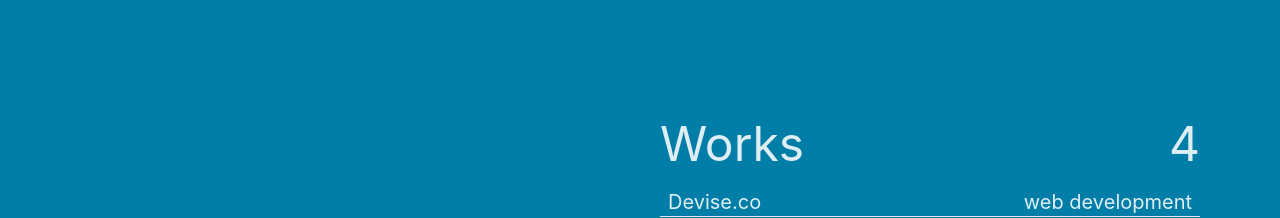
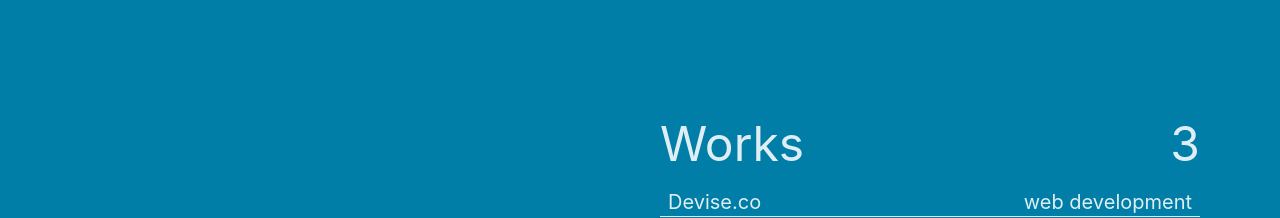
Before and after one commit to huan00/portfolio_oct_2023, a React (Vite) app: page / in a window 1280 px wide. Shown: the part 1720-1938 px from the top of the page. Built offline with nearby package versions, Linux system fonts and the light colour scheme.

Commit message:
update project details

```diff
--- a/src/components/Project.tsx
+++ b/src/components/Project.tsx
@@ -19,9 +19,12 @@ const Project = ({ project }: Props) => {
             className="w-full object-cover"
           />
         </div>
-        <div className="flex flex-1 gap-2">
+        <div className="flex flex-1 gap-2 flex-wrap">
           {project.tech.map((tech) => (
-            <p className="w-fit py-1 px-4 rounded-2xl bg-gradient-to-r from-cyan-500 to-blue-500">
+            <p
+              key={Math.random() + tech}
+              className="w-fit py-1 px-4 rounded-2xl bg-gradient-to-r from-cyan-500 to-blue-500"
+            >
               {tech}
             </p>
           ))}
@@ -31,7 +34,7 @@ const Project = ({ project }: Props) => {
         <p className="text-xl font-black">{project.title}</p>
         <p>{project.description}</p>
         <p>
-          <span className="font-bold">Full development</span>{' '}
+          <span className="font-bold">{project.devType}</span>
           {project.development}
         </p>
       </div>
--- a/src/constants/Projects.ts
+++ b/src/constants/Projects.ts
@@ -9,8 +9,8 @@ export const PROJECTS = [
     imgUrl: deviseImage,
     tech: ['react', 'css'],
     description:
-      'One of my favorite childhood card game. Development this to reminisce my childhood and play with friends.',
-    devType: 'Full development',
+      "Freelance opportunity to revamp a recruitment agency's website with updated branding and messaging.",
+    devType: 'Web development: ',
     development:
       'Full development frontend development with react native and backend with Nodejs, socket.io and create the game logic.',
     website: 'https://letsdevise.co'
@@ -19,24 +19,37 @@ export const PROJECTS = [
     title: 'Thirteen-card game',
     work: 'react-native',
     imgUrl: thirteenImage,
-    tech: ['react', 'css'],
+    tech: [
+      'react native',
+      'css',
+      'express',
+      'nodejs',
+      'socket.io',
+      'googleAdmob'
+    ],
     description:
       'One of my favorite childhood card game. Development this to reminisce my childhood and play with friends.',
-    devType: 'Full development',
+    devType: 'Full stack development: ',
     development:
-      'Full development frontend development with react native and backend with Nodejs, socket.io and create the game logic.',
-    website: 'https://letsdevise.co'
+      'React native for frontend development, and backend with Node.js for game logic, and socket.io for multi-player server communication.',
+    website: 'https://apps.apple.com/us/app/13-with-friends/id6447323987'
   },
   {
     title: 'Warm-weather',
     work: 'full stack development',
     imgUrl: warmWeatherImage,
-    tech: ['react', 'css'],
+    tech: [
+      'react-typescript',
+      'tailwind',
+      'weather-api',
+      'open-ai',
+      'django-rest framework'
+    ],
     description:
-      'One of my favorite childhood card game. Development this to reminisce my childhood and play with friends.',
-    devType: 'Full development',
+      'Develop an AI-powered clothing recommendation app to help people choose the right clothes for the weather.',
+    devType: 'Full stack development: ',
     development:
-      'Full development frontend development with react native and backend with Nodejs, socket.io and create the game logic.',
-    website: 'https://letsdevise.co'
+      'React typescript with tailwind for frontend. Backend developed with django-rest framework along with OpenAI for data generation.',
+    website: 'https://warm-weather.netlify.app'
   }
 ]
--- a/src/pages/Home.tsx
+++ b/src/pages/Home.tsx
@@ -7,6 +7,7 @@ const Home = () => {
   const viewRef = useRef<HTMLParagraphElement>(null)
   const aboutRef = useRef<HTMLDivElement>(null)
   const contactRef = useRef<HTMLDivElement>(null)
+  const projectRef = useRef<HTMLDivElement>(null)
 
   // console.log(viewRef.current)
   const buttonAnimation = () => {
@@ -26,9 +27,9 @@ const Home = () => {
     }
   }
 
-  const scrollToContact = () => {
-    if (contactRef.current) {
-      contactRef.current.scrollIntoView({ behavior: 'smooth' })
+  const scrollToContact = (ref: React.RefObject<HTMLDivElement>) => {
+    if (ref.current) {
+      ref.current.scrollIntoView({ behavior: 'smooth' })
     }
   }
 
@@ -38,9 +39,17 @@ const Home = () => {
         <nav className="flex justify-between items-center">
           <div className="font-bold text-5xl">H</div>
           <div className="flex list-none">
-            <li className="ml-10">Project</li>
+            <li
+              className="ml-10 cursor-pointer"
+              onClick={() => scrollToContact(projectRef)}
+            >
+              Project
+            </li>
             <li className="ml-10">Resume</li>
-            <li className="ml-10 cursor-pointer" onClick={scrollToContact}>
+            <li
+              className="ml-10 cursor-pointer"
+              onClick={() => scrollToContact(contactRef)}
+            >
               Contact
             </li>
           </div>
@@ -62,8 +71,11 @@ const Home = () => {
           </p>
         </div>
       </div>
-      <About aboutRef={aboutRef} scrollToContact={scrollToContact} />
-      <Works />
+      <About
+        aboutRef={aboutRef}
+        scrollToContact={() => scrollToContact(contactRef)}
+      />
+      <Works proRef={projectRef} />
       <Contact contactRef={contactRef} />
     </>
   )
--- a/src/pages/Works.tsx
+++ b/src/pages/Works.tsx
@@ -3,7 +3,11 @@ import { PROJECTS } from '../constants/Projects'
 import Project from '../components/Project'
 import { ProjectType } from '../types/types'
 
-const Works = () => {
+interface Props {
+  proRef: React.RefObject<HTMLDivElement>
+}
+
+const Works = ({ proRef }: Props) => {
   const projectRef = useRef<HTMLDivElement>(null)
   const [activeProject, setActiveProject] = useState<ProjectType | undefined>()
 
@@ -25,7 +29,10 @@ const Works = () => {
   }
 
   return (
-    <div className="w-screen h-screen flex justify-center items-center bg-[#007EA7]  p-20 gap-10">
+    <div
+      ref={proRef}
+      className="w-screen h-screen flex justify-center items-center bg-[#007EA7]  p-20 gap-10"
+    >
       <div className="flex flex-1 h-2/3 w-full justify-center items-center">
         <div
           className="w-full h-fit bg-gradient-to-br from-[#263361] to-[#418fde] rounded-2xl"
@@ -37,11 +44,11 @@ const Works = () => {
       <div className="flex flex-col flex-1 h-1/2 justify-start">
         <div className="flex justify-between">
           <p className="text-5xl">Works</p>
-          <p className="text-5xl">4</p>
+          <p className="text-5xl">{PROJECTS.length}</p>
         </div>
         <div className=" flex flex-col">
           {PROJECTS.map((project) => (
-            <>
+            <div key={Math.random()}>
               <div
                 className="flex justify-between items-end mt-5 px-2 hover:bg-slate-300 hover:rounded-md cursor-grab"
                 onMouseEnter={() => hoverProject(project)}
@@ -51,7 +58,7 @@ const Works = () => {
                 <p className="text-xl">{project.work}</p>
               </div>
               <hr />
-            </>
+            </div>
           ))}
         </div>
       </div>
```
